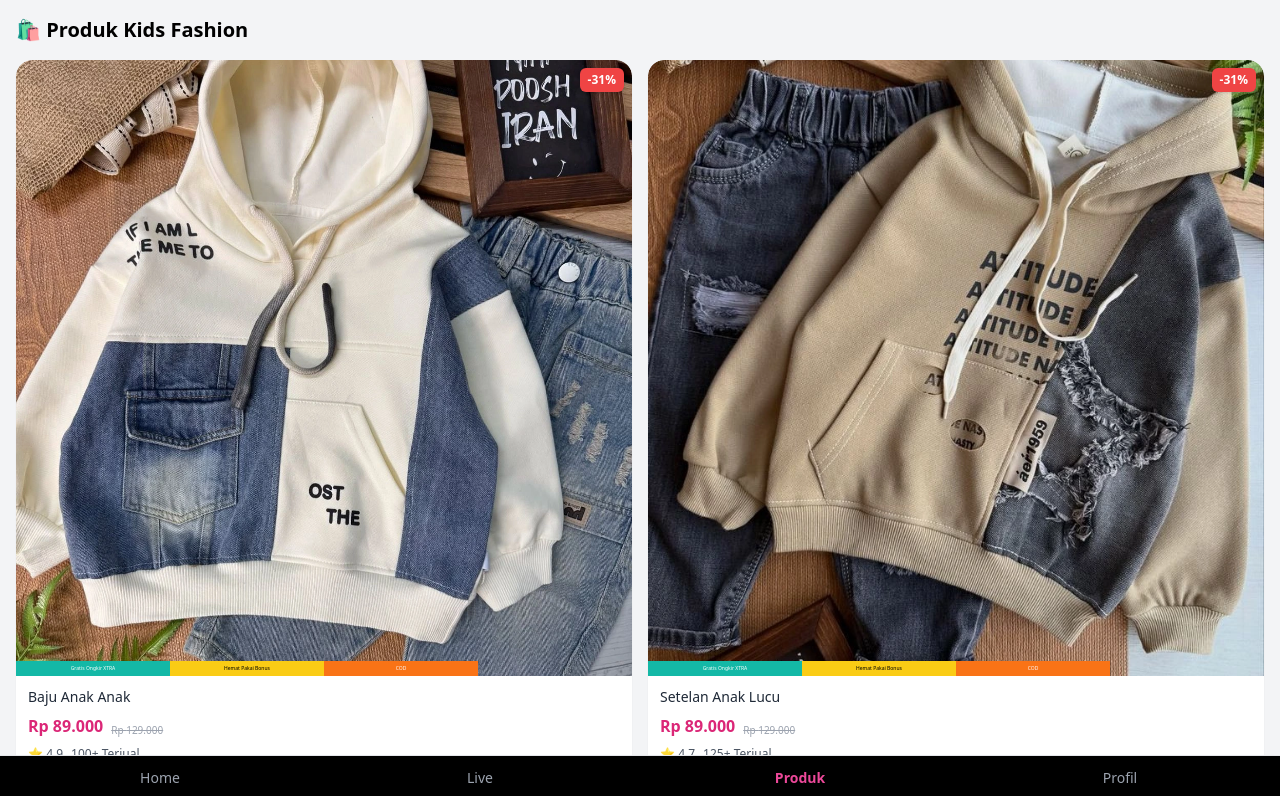
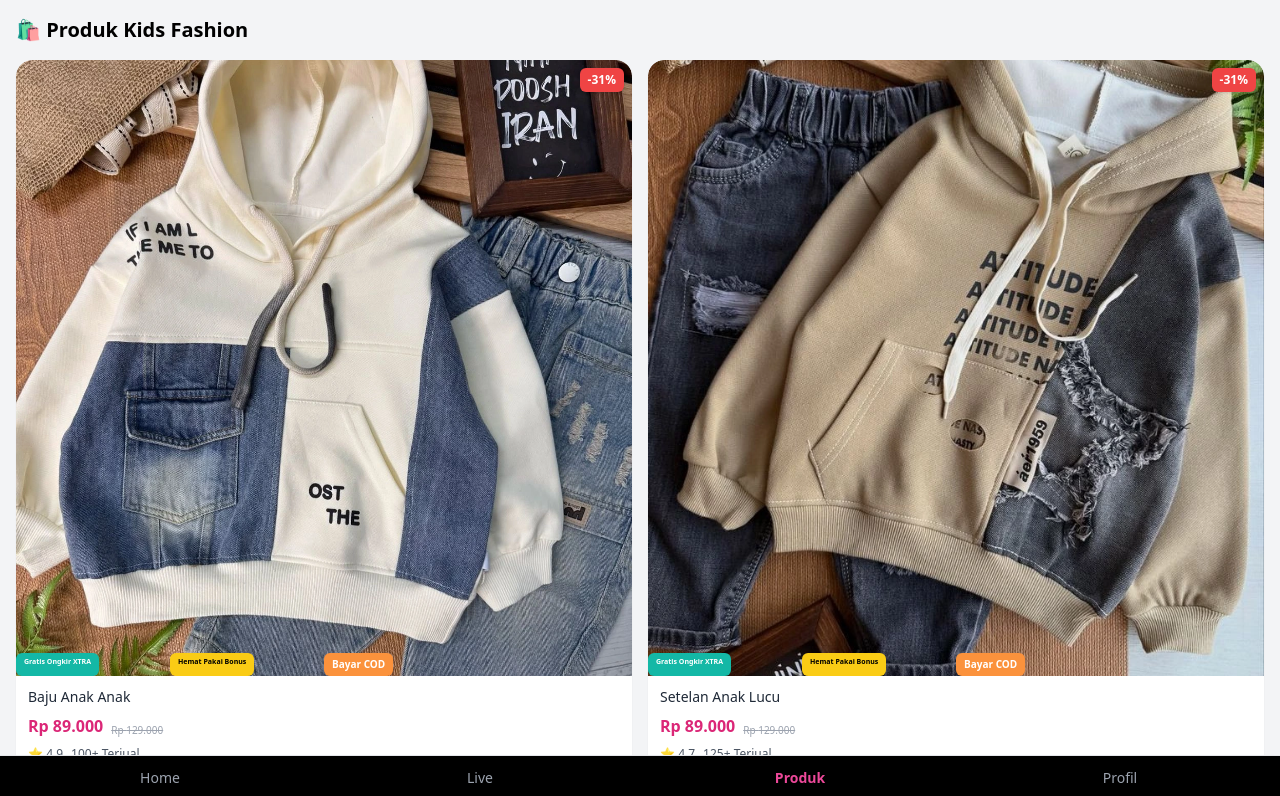
Before and after one commit to djdonjuan86-coder/kfs, a Next.js app: page /produk in a window 1280 px wide. Shown: the top 796 px of the page. Built offline with nearby package versions, Linux system fonts and the light colour scheme.

Commit message:
fix product

```diff
--- a/src/app/produk/page.js
+++ b/src/app/produk/page.js
@@ -63,10 +63,10 @@ export default function ProdukPage() {
                 <Image src={product.image} alt={product.title} width={500} height={500} className="w-full h-auto object-cover aspect-square transition-transform duration-300 hover:scale-110" priority={product.id === 1} />
 
                 {/* Overlay Bottom Badge 3 Column */}
-                <div className="absolute bottom-0 left-0 w-full grid grid-cols-4 text-[5px] font-small">
-                  <div className="bg-teal-500 text-white text-center py-1">Gratis Ongkir XTRA</div>
-                  <div className="bg-yellow-400 text-black text-center py-1">Hemat Pakai Bonus</div>
-                  <div className="bg-orange-500 text-white text-center py-1">COD</div>
+                <div className="absolute bottom-0 left-0 w-full grid grid-cols-4">
+                  <div className="text-white text-[7px] font-semibold bg-teal-500 px-2 py-1 rounded-md w-fit">Gratis Ongkir XTRA</div>
+                  <div className="text-black text-[7px] font-semibold bg-yellow-400 px-2 py-1 rounded-md w-fit">Hemat Pakai Bonus</div>
+                  <div className="text-white text-[10px] font-semibold bg-orange-400 px-2 py-1 rounded-md w-fit">Bayar COD</div>
                 </div>
               </div>
 
```
